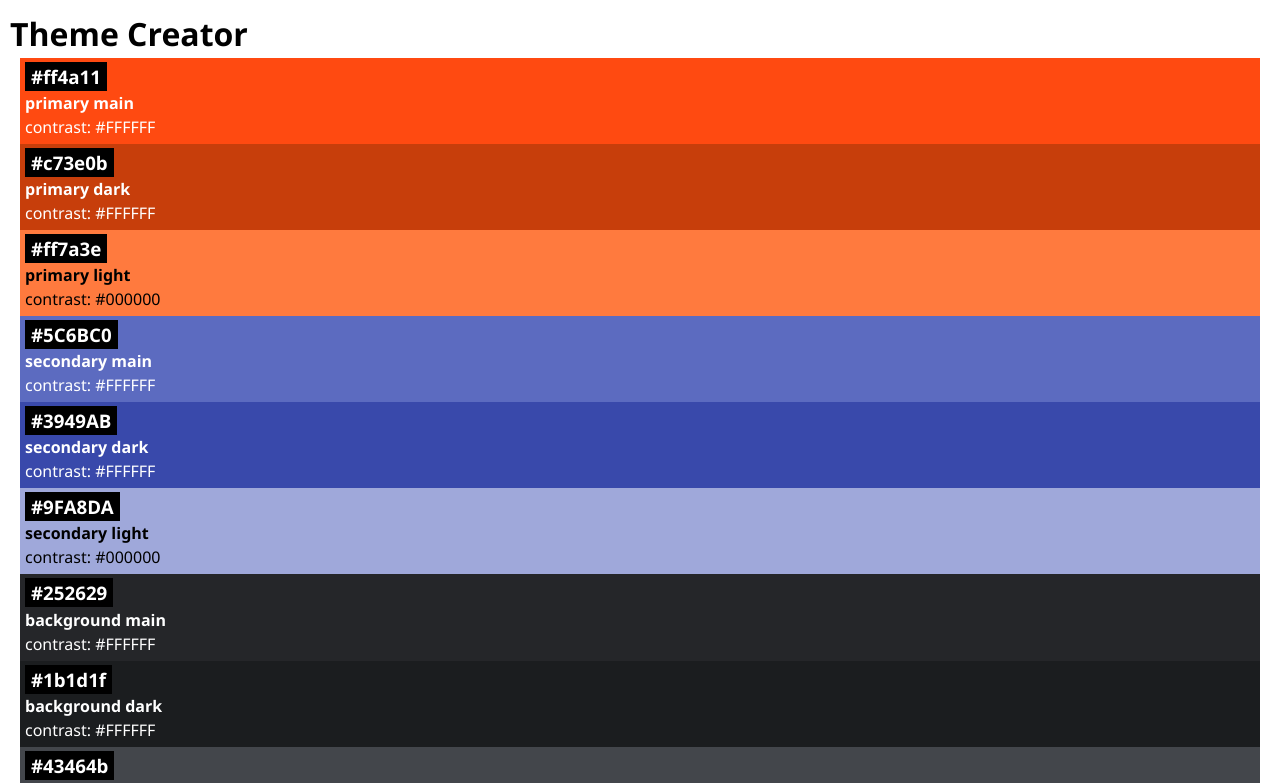
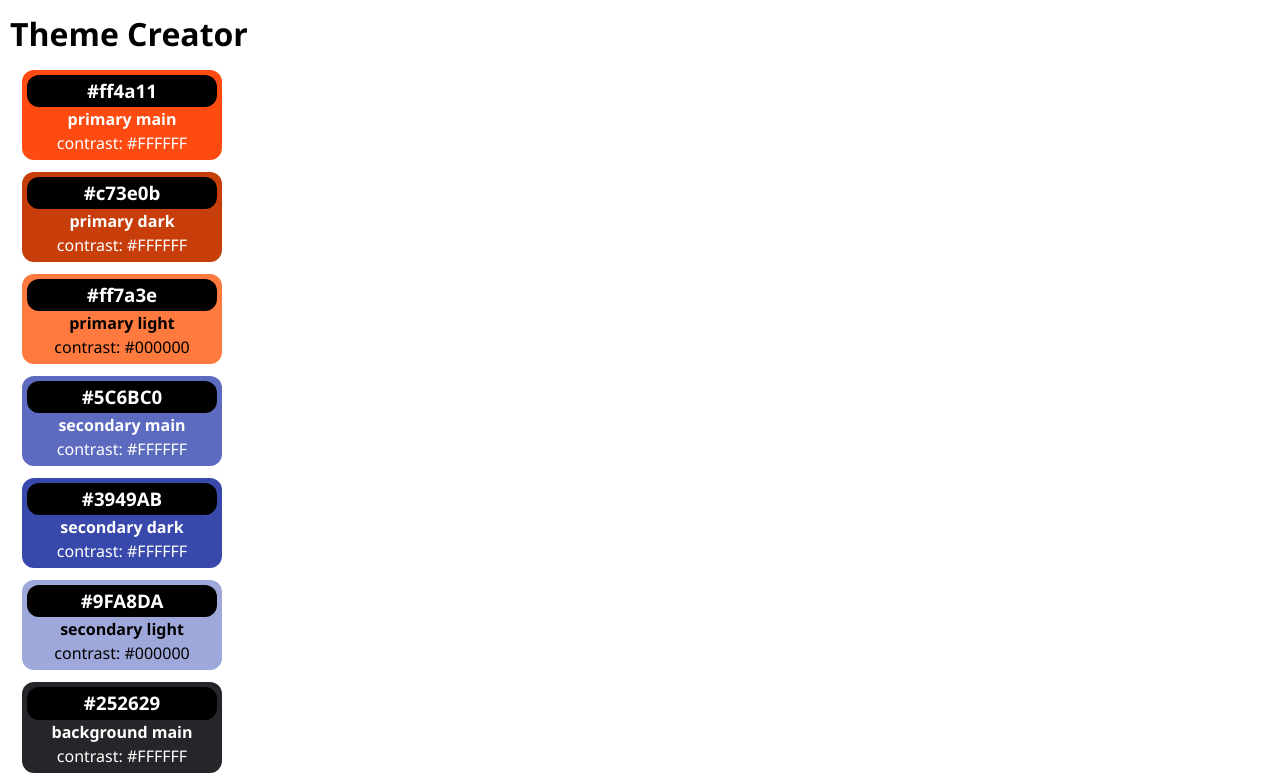
Before and after one commit to E-LeeSchaffer/recap-project-4, a React (Vite) app: page / in a window 1280 px wide. Shown: the top 783 px of the page. Built offline with nearby package versions, Linux system fonts and the light colour scheme.

Commit message:
create color cards

```diff
--- a/src/Components/Color/Color.css
+++ b/src/Components/Color/Color.css
@@ -1,6 +1,12 @@
 .color-card {
   margin: 0px 10px;
   padding: 5px;
+  width: 200px;
+  display: flex;
+  flex-direction: column;
+  text-align: center;
+  margin: 12px;
+  border-radius: 12px;
 }
 
 .color-card-headline {
@@ -8,4 +14,5 @@
   padding: 2px 6px;
   background: black;
   color: white;
+  border-radius: 12px;
 }
```
Also changed, not shown: src/App.jsx (+2 -5 lines).
